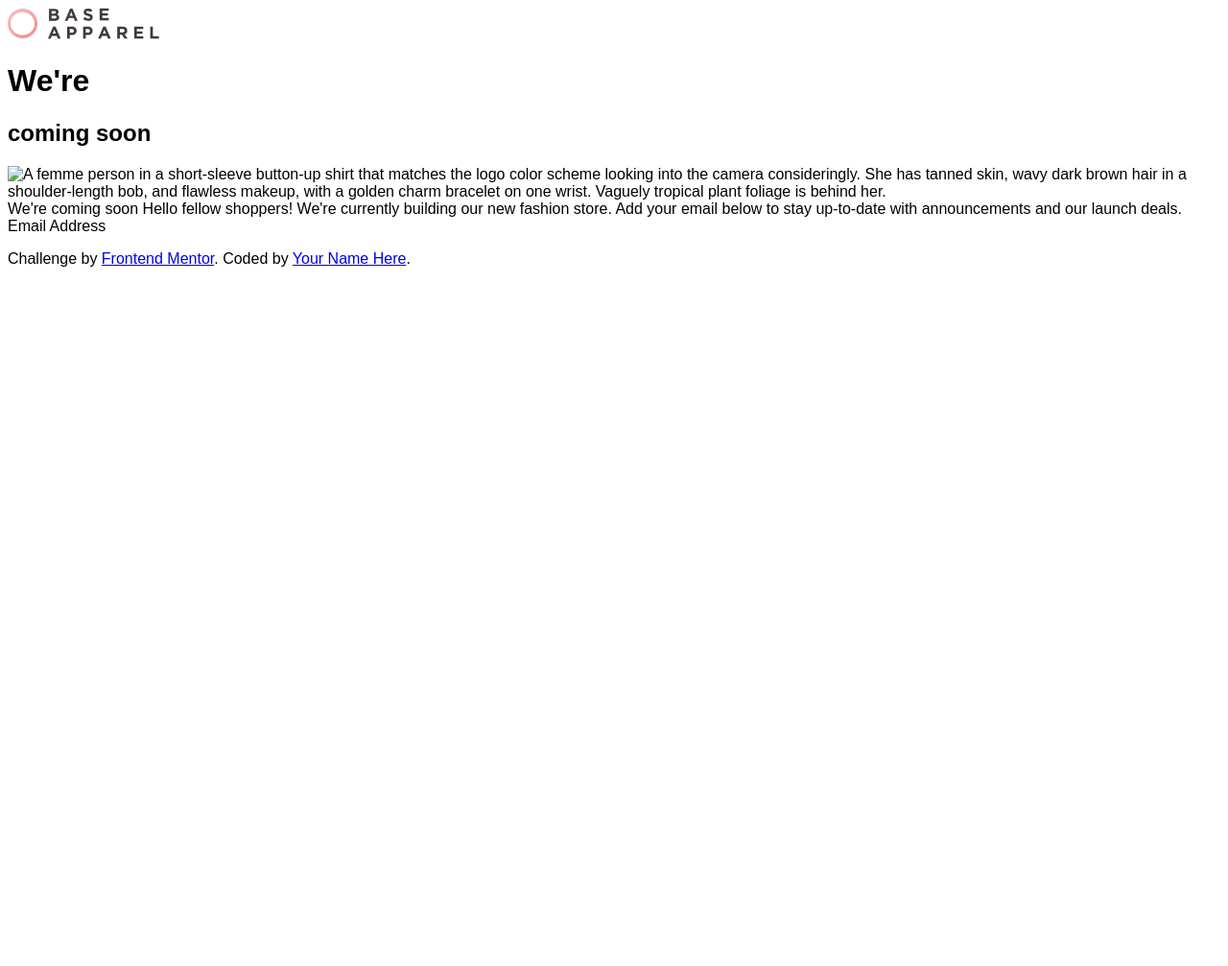
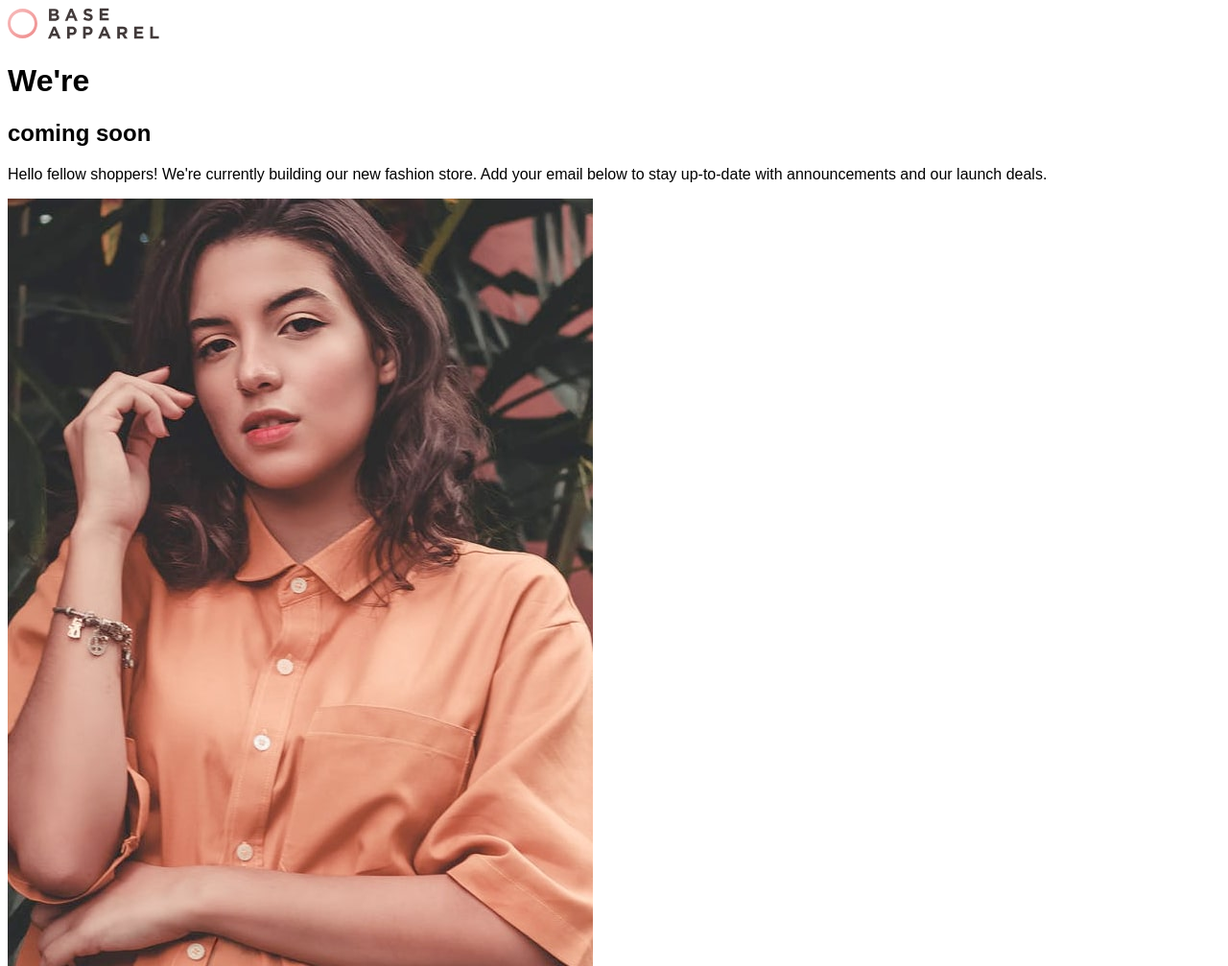
Before and after one commit to MorganeWG/Base-Apparel-FMC, a plain HTML site: page index.html in a window 1280 px wide. Shown: the top 1007 px of the page at 96% size. Before the commit the page ends 800 px from the top, so only its background shows below. Drawn offline with Linux system fonts and the light colour scheme.

Commit message:
fixing error with images

```diff
--- a/index.html
+++ b/index.html
@@ -21,17 +21,12 @@
 		<h2>coming soon</h2>
 	</div>
 	<div id="main">
-
+    <p>Hello fellow shoppers! We're currently building our new fashion store.
+      Add your email below to stay up-to-date with announcements and our launch deals.</p>
 	</div>
 	<div id="main-image">
-		<img src="hero-desktop.jpg" alt="A femme person in a short-sleeve button-up shirt that matches the logo color scheme looking into the camera consideringly. She has tanned skin, wavy dark brown hair in a shoulder-length bob, and flawless makeup, with a golden charm bracelet on one wrist. Vaguely tropical plant foliage is behind her." width="610" height="800">
+		<img src="./images/hero-desktop.jpg" alt="A femme person in a short-sleeve button-up shirt that matches the logo color scheme looking into the camera consideringly. She has tanned skin, wavy dark brown hair in a shoulder-length bob, and flawless makeup, with a golden charm bracelet on one wrist. Vaguely tropical plant foliage is behind her." width="610" height="800">
 	</div>
-  We're coming soon
-
-  Hello fellow shoppers! We're currently building our new fashion store.
-  Add your email below to stay up-to-date with announcements and our launch deals.
-
-  Email Address
 
   <footer>
     <p class="attribution">
```
